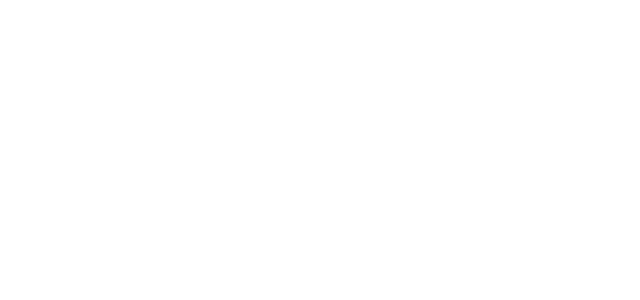
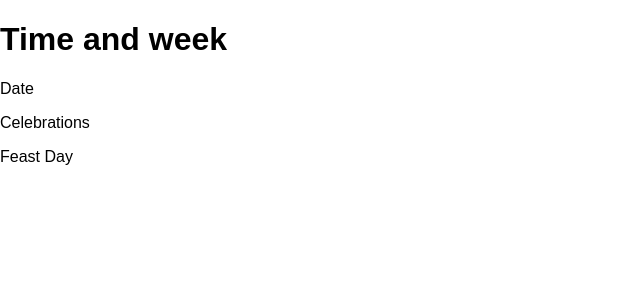
Before and after one commit to snmanning/LiturgyByDay, a React (Create React App) app: page / in a window 1280 px wide. Shown: the top 300 px of the page, without its empty margins (0-640 px from the left). Built offline with nearby package versions, Linux system fonts and the light colour scheme.

Commit message:
Built body of component and app. Built server right, it renders to localhost

```diff
--- a/src/App.js
+++ b/src/App.js
@@ -1,11 +1,12 @@
 import React, { Component } from 'react';
 import './App.css';
+import LiturgyDay from './LiturgyDay';
 
 class App extends Component {
   render() {
     return (
       <div>
-
+        <LiturgyDay/>
       </div>
     );
   }
--- /dev/null
+++ b/src/LiturgyDay.js
@@ -0,0 +1,36 @@
+import React, { Component } from 'react';
+import './LiturgyDay.css';
+import axios from 'axios';
+import Moment from 'react-moment';
+
+class LiturgyDay extends Component {
+    constructor(props) {
+        super(props);
+        this.state = {
+            date: "",
+        };
+    }
+
+componentDidMount() {
+
+    }
+
+
+
+    render () {
+        return (
+            <div className="LiturgyDay-container">
+                <h1>
+                    Time and week
+                </h1>
+                <p>Date</p>
+                {/* stateless component for the label name. If the <p/>
+                below is null, then the label should not show */}
+                <label>Celebrations</label>
+                <p>Feast Day</p>
+            </div>
+        );
+    }
+}
+
+export default LiturgyDay;
```
Also changed, not shown: src/LiturgyDay.css (added).
